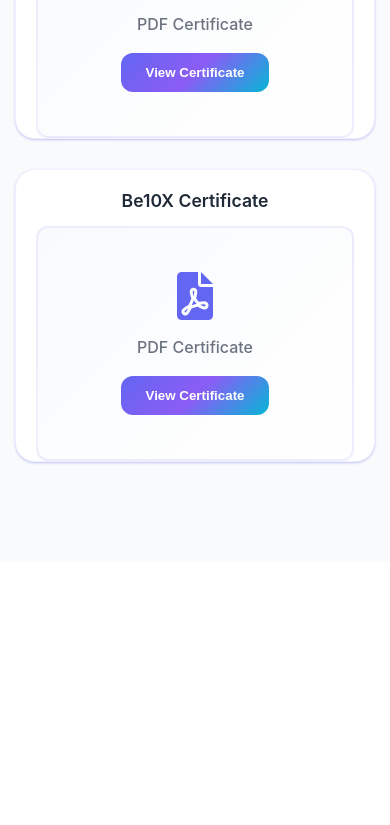
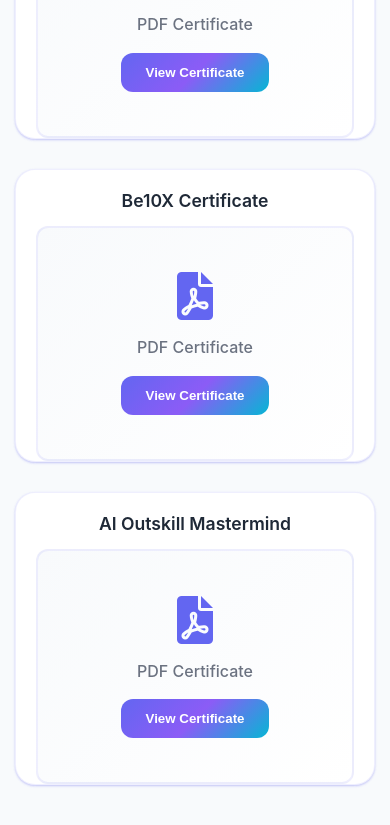
Before and after one commit to santhuanand/web, a website: page certificates.html in a window 390 px wide. Shown: the part 10064-10889 px from the top of the page. Before the commit the page ends 10626 px from the top, so only its background shows below. Drawn offline with nearby package versions, Linux system fonts and the light colour scheme.

Commit message:
Add files via upload

```diff
--- a/certificates.html
+++ b/certificates.html
@@ -329,6 +329,15 @@
                         <button class="mobile-view-btn" onclick="event.stopPropagation(); openPDF('Certificates/Be10X Certificate.pdf')">View Certificate</button>
                     </div>
                 </div>
+                <div class="preview-item" data-category="ai" onclick="openPDF('Certificates/AI Outskill Mastermind.pdf')">
+                    <h4>AI Outskill Mastermind</h4>
+                    <embed src="Certificates/AI Outskill Mastermind.pdf#toolbar=0&navpanes=0&scrollbar=0" type="application/pdf" />
+                    <div class="mobile-pdf-placeholder">
+                        <i class="fas fa-file-pdf"></i>
+                        <p>PDF Certificate</p>
+                        <button class="mobile-view-btn" onclick="event.stopPropagation(); openPDF('Certificates/AI Outskill Mastermind.pdf')">View Certificate</button>
+                    </div>
+                </div>
             </div>
         </div>
     </section>
```
